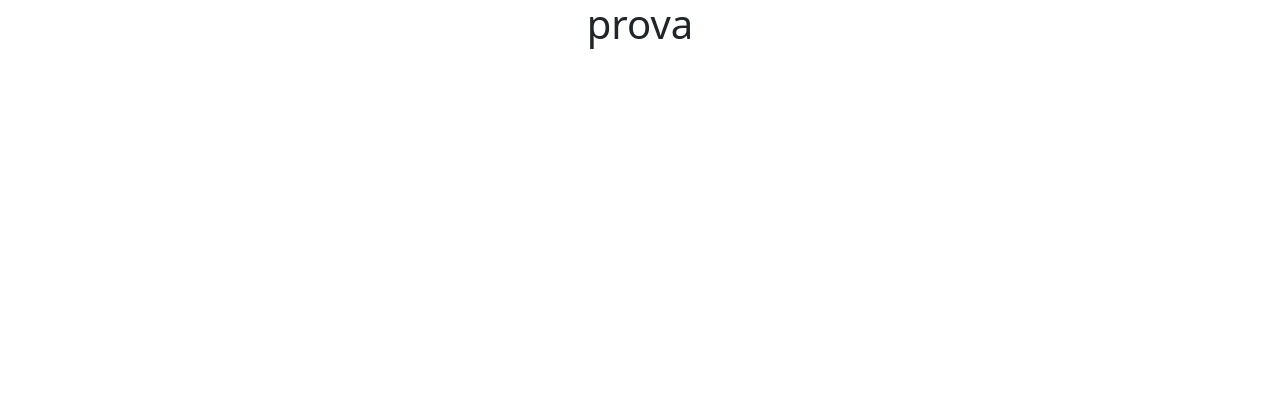
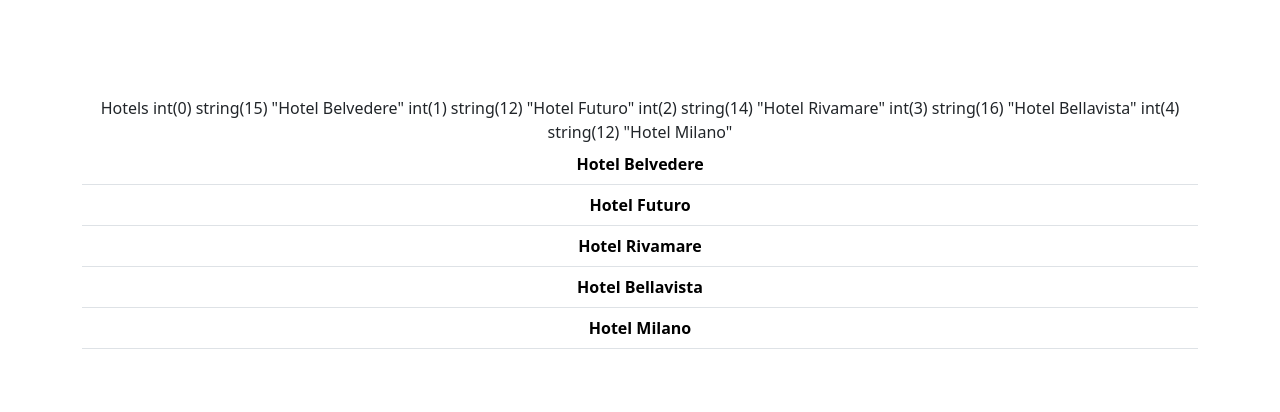
Before and after one commit to CalinCretu/php-hotel, a PHP site: page / in a window 1280 px wide. Before the commit the part shown is almost empty. Shown: the top 412 px of the page. Run offline with PHP 8.4, Linux system fonts and the light colour scheme; lists and menus that the app fills with data are empty.

Commit message:
ADD - Hotel_names

```diff
--- a/src/index.php
+++ b/src/index.php
@@ -9,8 +9,66 @@
 </head>
 
 <body>
-  <div class="container-sm text-center">
-    <h1>prova</h1>
+<?php
+
+$hotels = [
+    [
+        'name' => 'Hotel Belvedere',
+        'description' => 'Hotel Belvedere Descrizione',
+        'parking' => true,
+        'vote' => 4,
+        'distance_to_center' => 10.4
+    ],
+    [
+        'name' => 'Hotel Futuro',
+        'description' => 'Hotel Futuro Descrizione',
+        'parking' => true,
+        'vote' => 2,
+        'distance_to_center' => 2
+    ],
+    [
+        'name' => 'Hotel Rivamare',
+        'description' => 'Hotel Rivamare Descrizione',
+        'parking' => false,
+        'vote' => 1,
+        'distance_to_center' => 1
+    ],
+    [
+        'name' => 'Hotel Bellavista',
+        'description' => 'Hotel Bellavista Descrizione',
+        'parking' => false,
+        'vote' => 5,
+        'distance_to_center' => 5.5
+    ],
+    [
+        'name' => 'Hotel Milano',
+        'description' => 'Hotel Milano Descrizione',
+        'parking' => true,
+        'vote' => 2,
+        'distance_to_center' => 50
+    ],
+];
+?>
+
+  <div class="container-sm text-center my-5 py-5">
+    <table class="table">
+      <thead>
+        Hotels
+      </thead>
+      <tbody>
+        <?php
+        foreach ($hotels as $key => $value){
+          var_dump($key, $value['name']);
+          $name = $value['name'];
+          ?>
+          <tr>
+          <th scope="col"><?php echo $name ?></th>
+          </tr>
+          <?php
+        };
+        ?>
+      </tbody>
+    </table>
   </div>
 
 </body>
```
Also changed, not shown: src/control.php (added).
